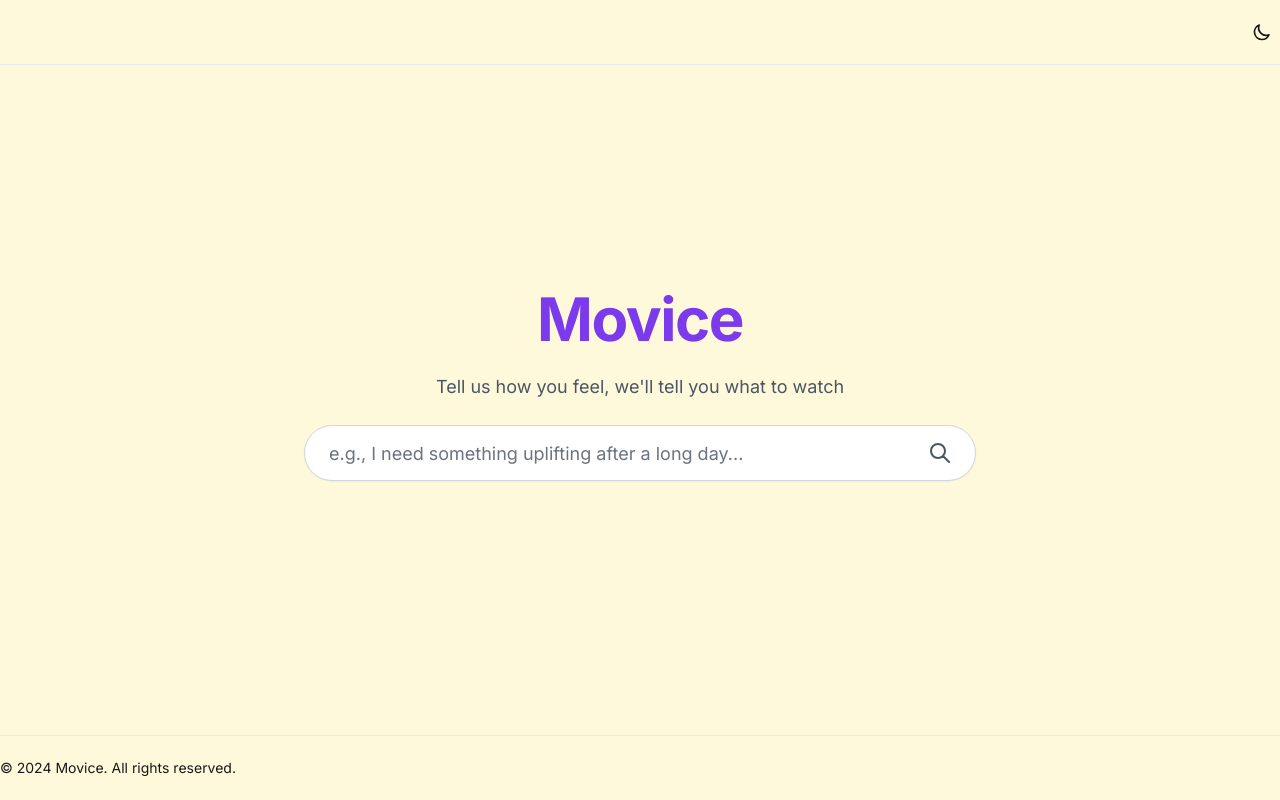
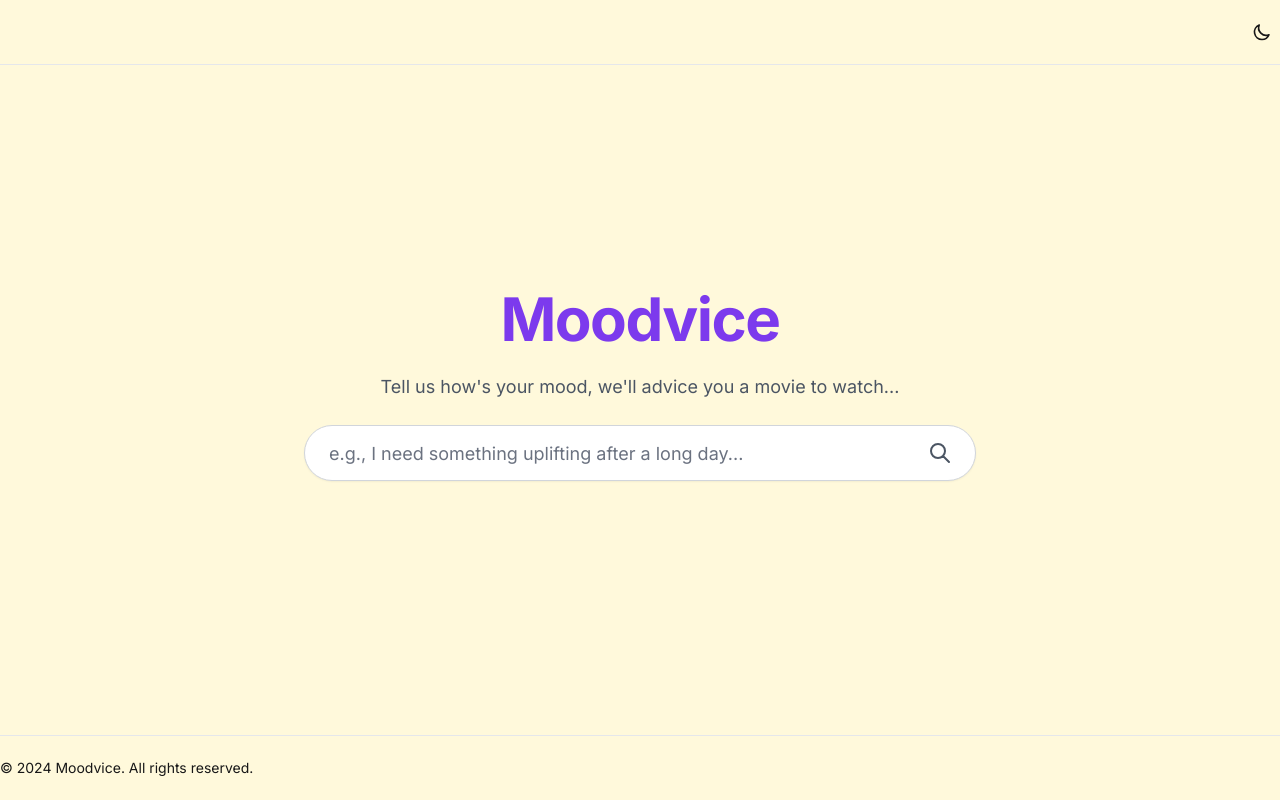
Before and after one commit to Meminn/film-advice-website, a Next.js app: page / in a window 1280 px wide. Built offline with nearby package versions, Linux system fonts and the light colour scheme.

Commit message:
Sitename changed to Moodvice, slight changes on main page

```diff
--- a/src/app/globals.css
+++ b/src/app/globals.css
@@ -7,16 +7,26 @@
   :root {
     --background: 255 249 219; /* Warmer yellowish color */
     --foreground: 23 23 23;
+    --border-color: #e5e7eb; /* Light gray border color */
   }
 
   .dark {
     --background: 23 23 23;
     --foreground: 255 249 219;
+    --border-color: #262b32; /* Darker gray border color */
   }
 
   body {
     @apply bg-background text-foreground;
     font-family: Arial, Helvetica, sans-serif;
+  }
+
+  header {
+    border-color: var(--border-color);
+  }
+
+  footer {
+    border-color: var(--border-color);
   }
 }
 
--- a/src/app/layout.tsx
+++ b/src/app/layout.tsx
@@ -40,7 +40,7 @@ export default function RootLayout({
             <footer className="border-t">
               <div className="container flex h-16 items-center">
                 <p className="text-sm text-muted-foreground">
-                  © 2024 Movice. All rights reserved.
+                  © 2024 Moodvice. All rights reserved.
                 </p>
               </div>
             </footer>
--- a/src/app/page.tsx
+++ b/src/app/page.tsx
@@ -5,10 +5,10 @@ export default function Home() {
     <div className="flex flex-col items-center justify-center min-h-[80vh] px-4">
       <div className="w-full max-w-2xl space-y-6 text-center">
         <h1 className="text-4xl font-bold tracking-tight sm:text-6xl text-primary-600">
-          Movice
+          Moodvice
         </h1>
         <p className="text-lg text-gray-600 dark:text-gray-400">
-          Tell us how you feel, we&apos;ll tell you what to watch
+          Tell us how&apos;s your mood, we&apos;ll advice you a movie to watch...
         </p>
         <SearchBar />
       </div>
```
